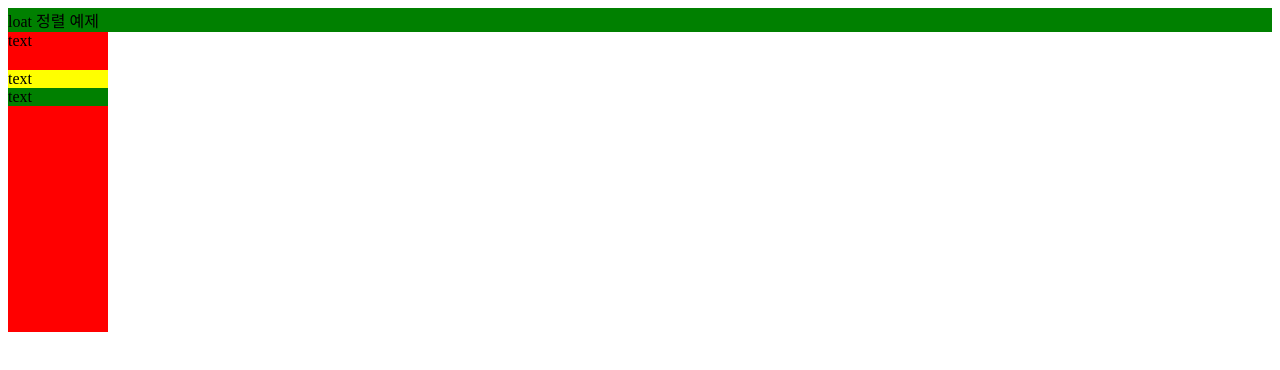
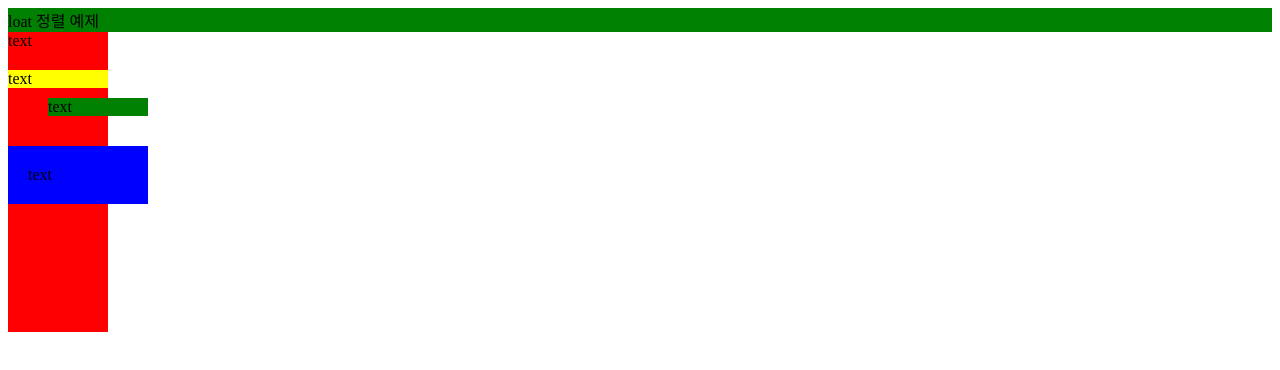
Before and after one commit to loganjeon/becomeWebProgrammerFor24H, a plain HTML site: page html_basic3.html in a window 1280 px wide. Drawn offline with Linux system fonts and the light colour scheme.

Commit message:
using margin and padding

```diff
--- a/html_basic3.html
+++ b/html_basic3.html
@@ -11,7 +11,8 @@
         <div style="background-color:green"> loat 정렬 예제</div>
         <div style="background-color:red; width:100px; height:300px"> text
             <div style="background-color:yellow; width:100px; margin-top:20px"> text</div>
-            <div style="background-color:green; width:100px;"> text</div>
+            <div style="background-color:green; width:100px; margin:10px 20px 30px 40px"> text</div>
+            <div style="background-color:blue; width:100px; padding:20px"> text</div>
         </div>
 
         <br/>
```
